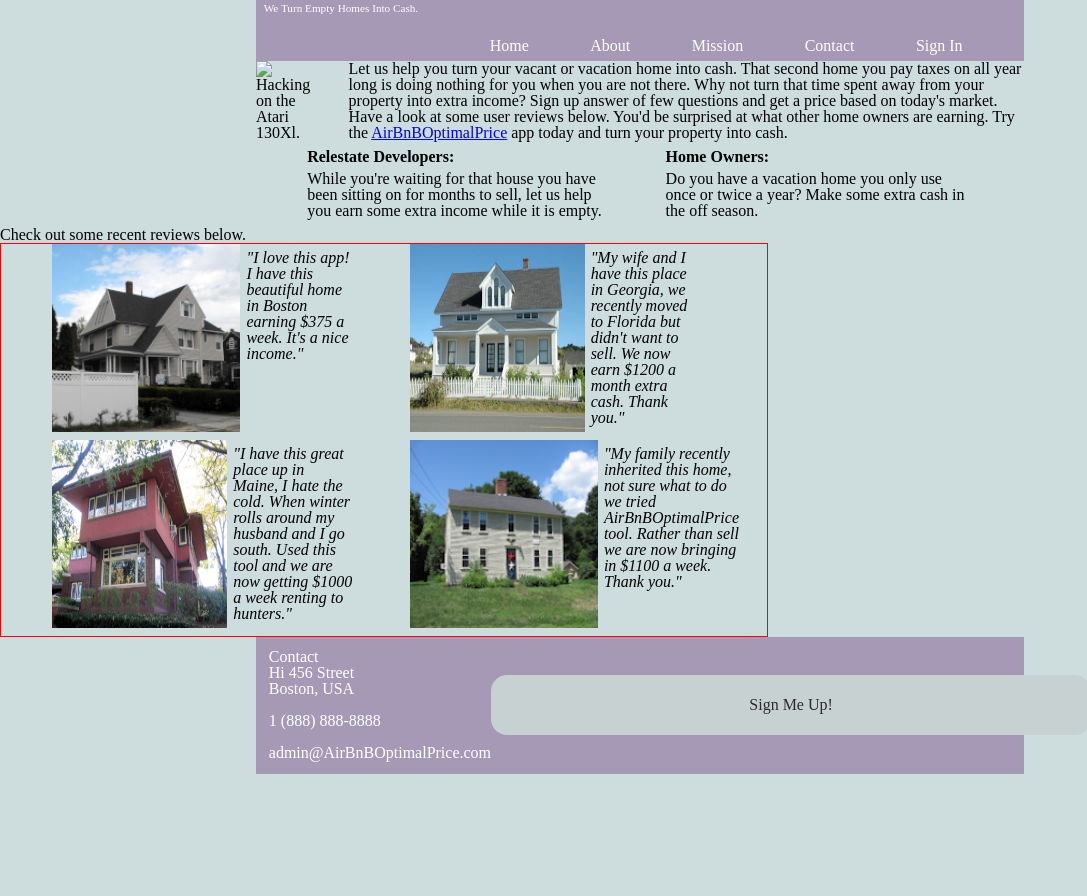
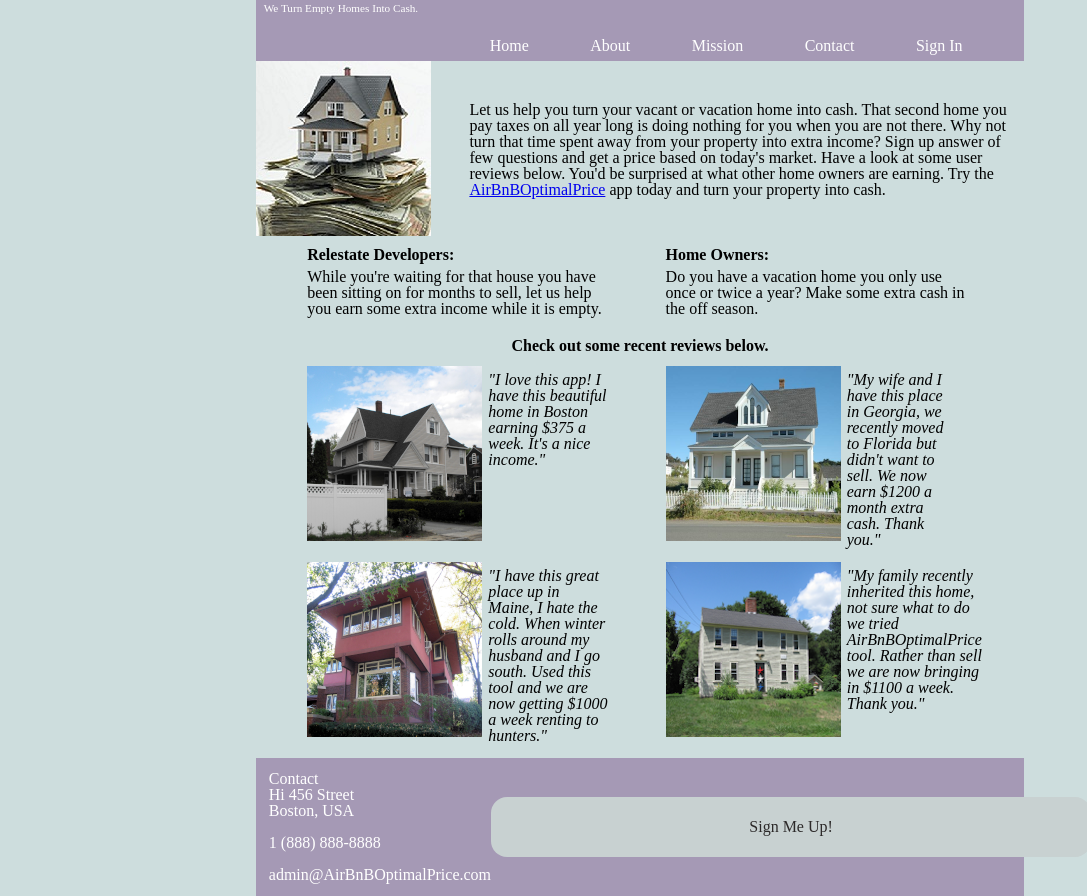
Before and after one commit to phmenard/AirBnBOptimalPrice, a plain HTML site: page index.html in a window 1280 px wide. Shown: the part 44-940 px from the top of the page, without its empty margins (0-1087 px from the left). Before the commit the page ends 818 px from the top, so only its background shows below. Drawn offline with Linux system fonts and the light colour scheme.

Commit message:
updated file structure

```diff
--- a/index.html
+++ b/index.html
@@ -30,7 +30,7 @@
         <section id="intro">
             <section id="intro-info">
                 <section id="intro-a">
-                    <img src="img/House-money.jfif" alt="Hacking on the Atari 130Xl.">
+                    <img src="img/House-money.jfif" alt="Your vacant home is sitting on cash.">
                     <p></p>
                 </section>
                 <section id="intro-b">
--- a/less/home-page.less
+++ b/less/home-page.less
@@ -1,12 +1,10 @@
 #intro {
 	display: flex;
 	justify-content: center;
-    //border: 1px, solid red;
 
     #intro-info {
 		display: flex;
 		width: @default-margin;
-
 
 		#intro-a {
 
@@ -88,12 +86,31 @@
     }
 }
 
+#listings {
+	display: flex;
+	justify-content: center;
+	align-items: center;
+	flex-direction: column;
+
+    img {
+        width: 175px;
+        height: 175px;
+    }
+
+	h3 {
+		font-size: 1rem;
+		font-weight: bold;
+		margin: 1% 0 1% 0;
+
+	}
+
+
 	#listings-container {
 		.flex-space-evenly();
 		flex-wrap: wrap;
 		width: @default-margin;
 		//background-color: @content-color;
-    border: 1px solid red;
+        //border: 1px solid red;
 		section {
 			display: flex;
             //flex-direction: row;
@@ -126,3 +143,4 @@
 		}
 
 	}
+}
--- a/less/index.less
+++ b/less/index.less
@@ -1,9 +1,7 @@
 @import "variables";
 @import "mixins";
-
 @import "reset";
 @import "global";
+@import "header";
 @import "home-page";
-@import "header";
-
 @import "footer";
```
Also changed, not shown: CSS/index.css, img/House-money.jfif (added). Lines whose indentation alone changed are shown as unchanged.
